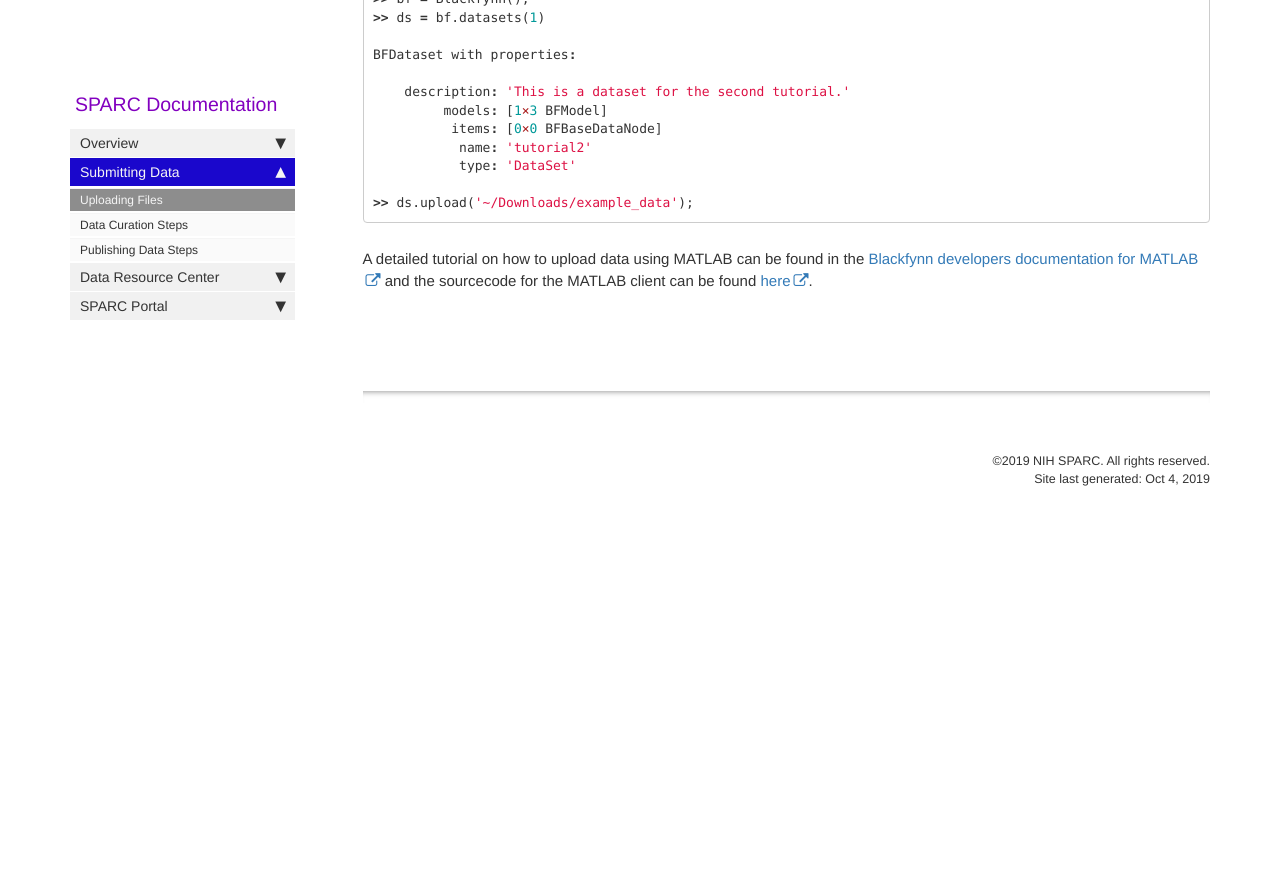
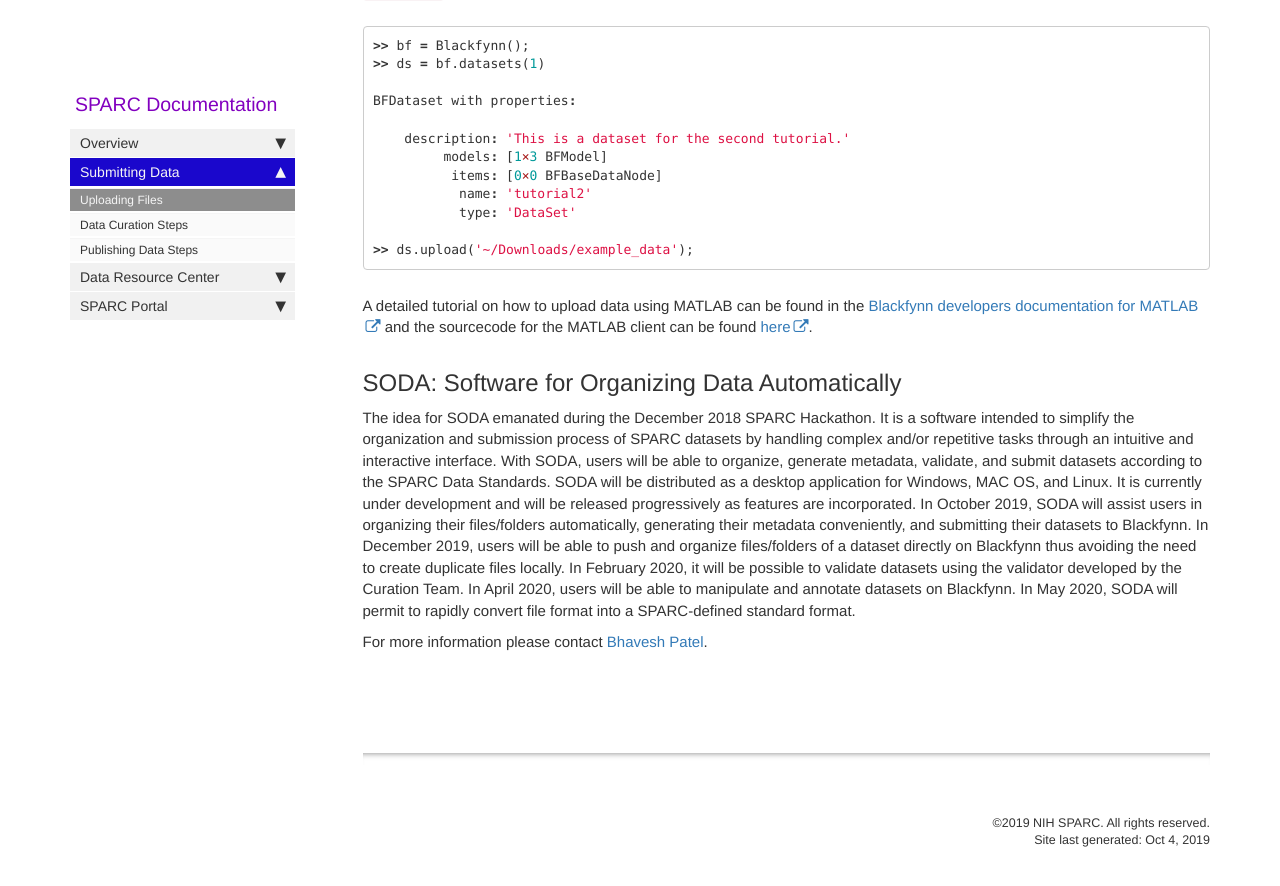
Before and after one commit to tgbugs/docs.sparc.science, a Jekyll site: the page built from pages/dat_core/file_upload_dat_core.md, in a window 1280 px wide and 900 px high, scrolled down 2882 px. Shown: the top 886 px of the window. Built offline with Jekyll 4.4.1, drawn with Linux system fonts in a browser that asks for light colours; nearby versions of some CDN libraries; comment, search, counter and statistics services are not loaded; before the commit the page ends 3421 px from its top, so only the background shows below that; some of the changed text lies outside the part shown.

Commit message:
SODA description added

````diff
--- a/pages/dat_core/file_upload_dat_core.md
+++ b/pages/dat_core/file_upload_dat_core.md
@@ -78,3 +78,10 @@ BFDataset with properties:
 ```
 
 A detailed tutorial on how to upload data using MATLAB can be found in the [Blackfynn developers documentation for MATLAB](https://developer.blackfynn.io/matlab) and the sourcecode for the MATLAB client can be found [here](https://github.com/Blackfynn/blackfynn-matlab).
+
+
+## SODA: Software for Organizing Data Automatically
+
+The idea for SODA emanated during the December 2018 SPARC Hackathon. It is a software intended to simplify the organization and submission process of SPARC datasets by handling complex and/or repetitive tasks through an intuitive and interactive interface. With SODA, users will be able to organize, generate metadata, validate, and submit datasets according to the SPARC Data Standards. SODA will be distributed as a desktop application for Windows, MAC OS, and Linux. It is currently under development and will be released progressively as features are incorporated. In October 2019, SODA will assist users in organizing their files/folders automatically, generating their metadata conveniently, and submitting their datasets to Blackfynn. In December 2019, users will be able to push and organize files/folders of a dataset directly on Blackfynn thus avoiding the need to create duplicate files locally. In February 2020, it will be possible to validate datasets using the validator developed by the Curation Team. In April 2020, users will be able to manipulate and annotate datasets on Blackfynn. In May 2020, SODA will permit to rapidly convert file format into a SPARC-defined standard format.
+
+For more information please contact [Bhavesh Patel](mailto:bpatel@calmi2.org).
````
